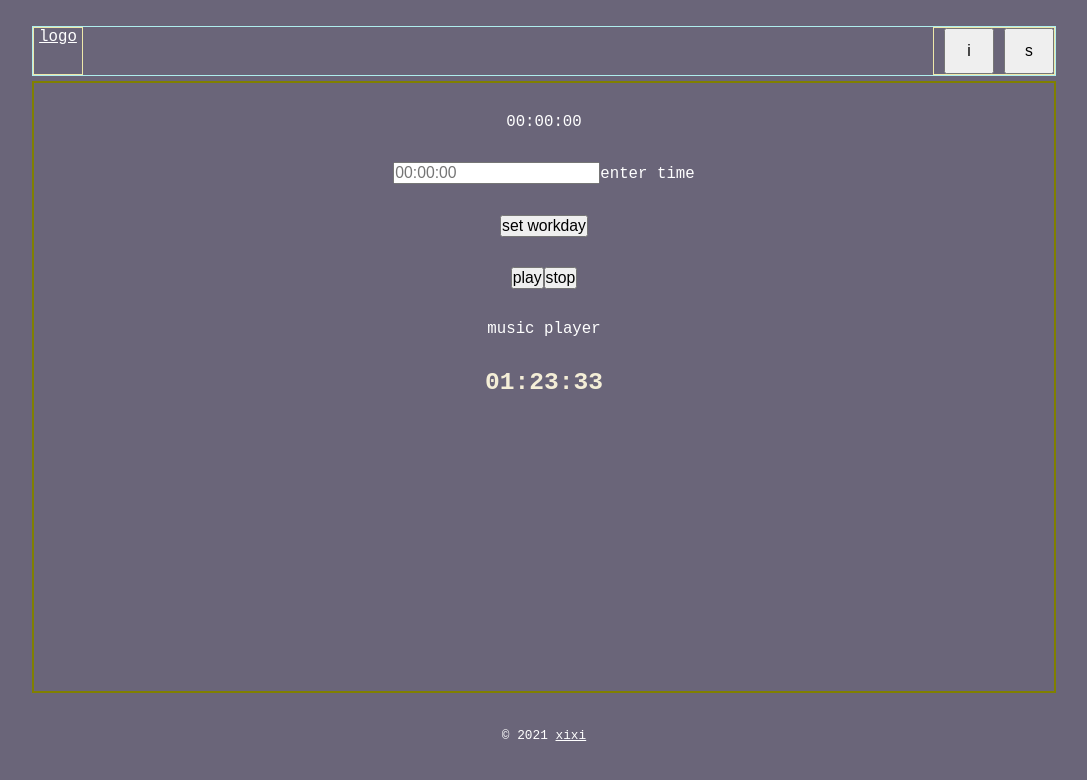
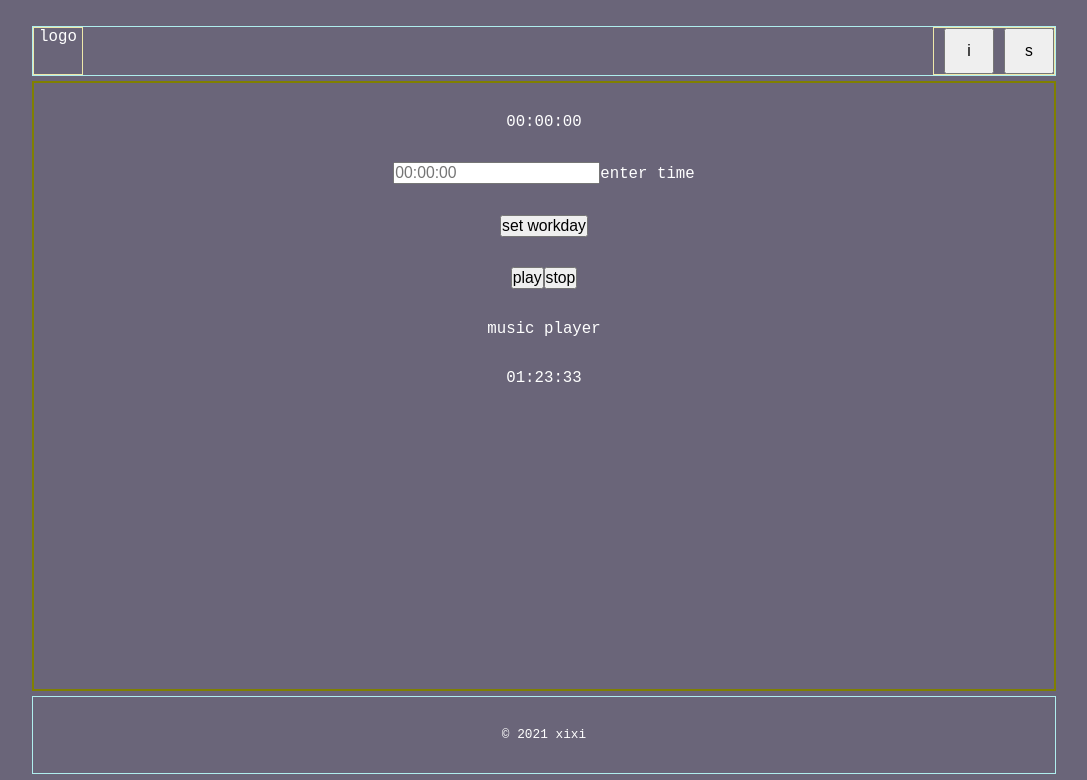
Before and after one commit to cclzhang/trusty-health-timer, a React (Create React App) app: page / in a window 1280 px wide. Shown: the top 780 px of the page, without its empty margins (96-1183 px from the left). Built offline with nearby package versions, Linux system fonts and the light colour scheme.

Commit message:
minor changes in footer styling and added a change visibility custom hook

```diff
--- a/src/components/footer/Footer.css
+++ b/src/components/footer/Footer.css
@@ -1,21 +1,7 @@
 
 footer {
-  /* border: 1px solid paleturquoise; */
+  border: 1px solid paleturquoise;
 
   width: 100%;
   font-size: 1.3rem;
 }
-
-.time {
-  /* border: 1px solid blue; */
-
-  margin-bottom: 3%;
-  font-size: 2.5rem;
-  color: #F4EED7;
-  font-weight: bold;
-
-  /* border-bottom: 1px solid #F4EED7; */
-}
-
-footer p:last-child {
-}
--- a/src/components/header/Header.js
+++ b/src/components/header/Header.js
@@ -1,11 +1,18 @@
 
 
-import '../info/Info';
-import '../settings/Settings';
+// import Info from '../info/Info';
+// import Settings from '../settings/Settings';
 import './Header.css';
+import { useRef } from 'react';
 
 
-function Header() {
+
+const Header = () => {
+  // const [showInfo, setShowInfo] = useState(false);
+  const componentRef = useRef();
+
+  console.log(componentRef.current);
+
 
   const infoHandler = () =>{
     console.log("info")
--- a/src/index.css
+++ b/src/index.css
@@ -26,7 +26,12 @@ body {
   font-size: 1.6rem;
 }
 
+button {
+  cursor: pointer;
+}
+
 a {
+  text-decoration: none;
   color: white;
 }
 
```
Also changed, not shown: src/components/main/Main.js (+3 -6 lines), src/containers/useVisibilityToggle.js (added).
